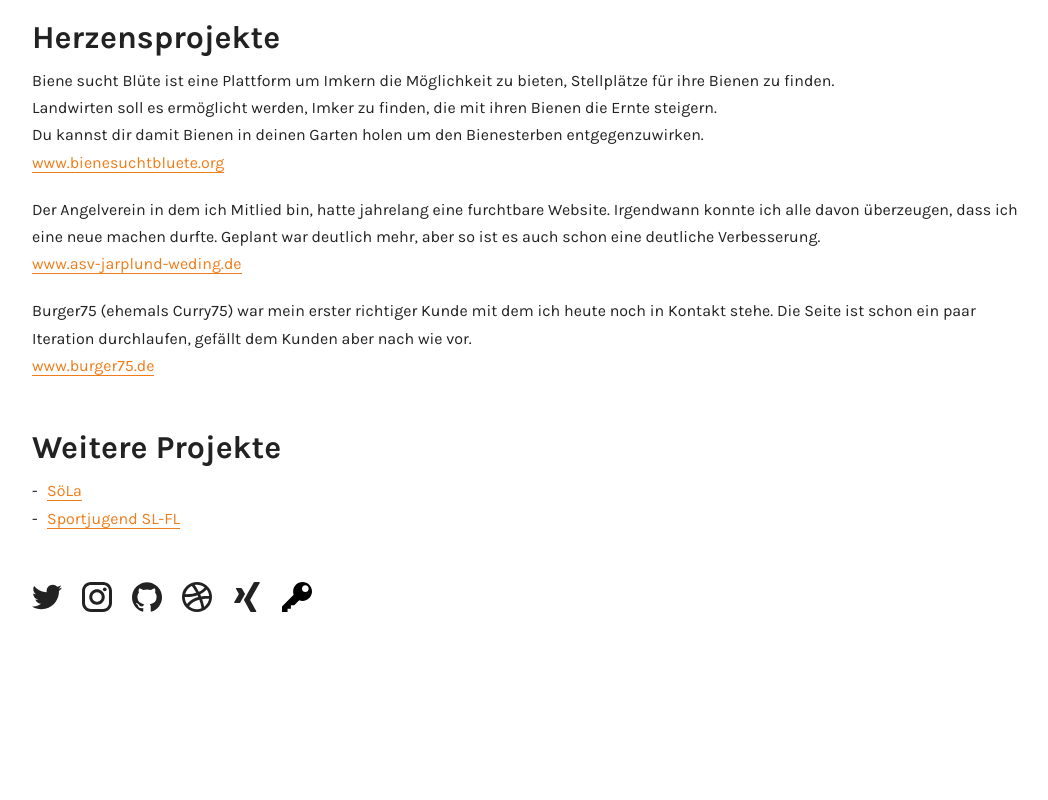
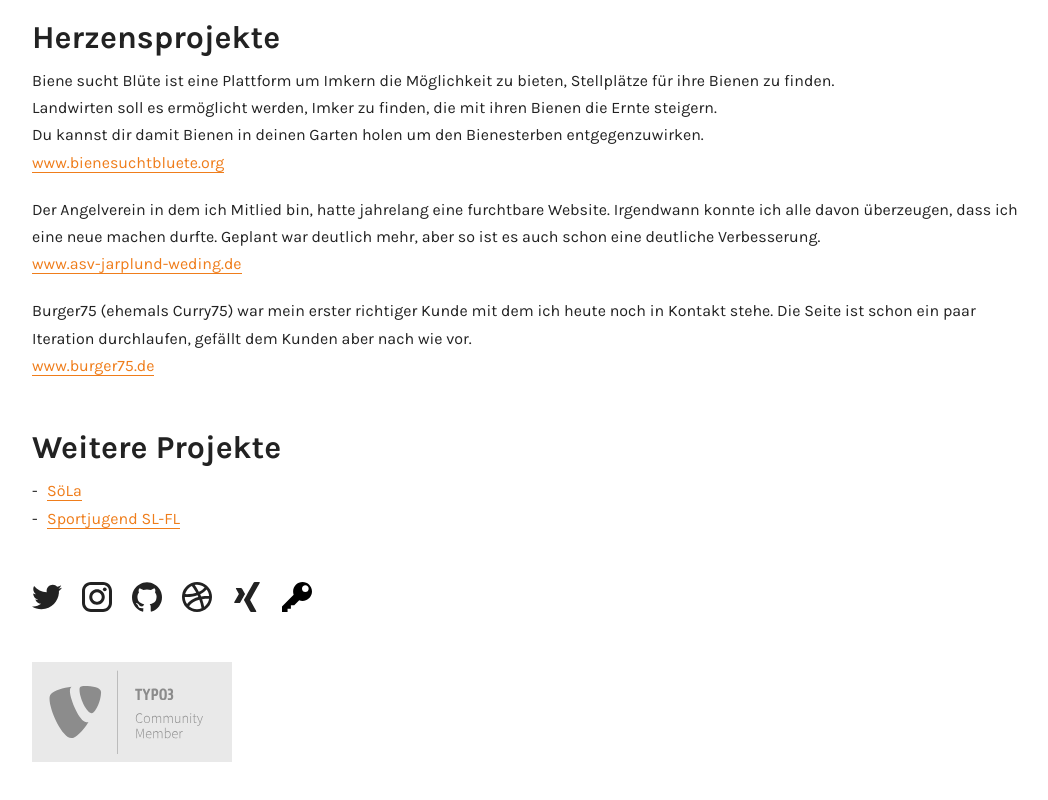
Before and after one commit to runepiper/runepi-website, a plain HTML site: page index.html in a window 1280 px wide. Shown: the part 1439-2239 px from the top of the page, without its empty margins (108-1156 px from the left). Before the commit the page ends 2101 px from the top, so only its background shows below. Drawn offline with Linux system fonts and the light colour scheme.

Commit message:
[TASK] Add »TYPO3 Community Member« badge

```diff
--- a/assets/stylesheets/main.css
+++ b/assets/stylesheets/main.css
@@ -286,6 +286,27 @@
         background-image: url(../images/key.svg);
     }
 
+    .typo3-community-member {
+        max-width: 1020px;
+        margin: auto auto 50px;
+        padding-left: 10px;
+        padding-right: 10px;
+    }
+
+    .typo3-community-member__link {
+        max-width: 200px;
+        display: block;
+        border-bottom: 0;
+    }
+
+    .typo3-community-member__link:hover {
+        background-color: transparent;
+    }
+
+    .typo3-community-member__image {
+        display: block;
+    }
+
 @media all and (max-width: 870px) {
 
     article img {
--- a/index.html
+++ b/index.html
@@ -12,7 +12,7 @@
         <meta name="description" content="Rune Piper, Webentwickler und seitensprung-Designer aus Flensburg, dem echten Norden von Deutschland.">
         <link rel="canonical" href="https://www.runepiper.de/">
         <noscript>
-            <link rel="stylesheet" href="assets/stylesheets/main.css">
+            <link rel="stylesheet" href="assets/stylesheets/main.css?v=1.1">
             <link href="https://fonts.googleapis.com/css?family=PT+Serif:400,700" rel="stylesheet">
         </noscript>
         <!--[if lt IE 9]><script src="//html5shiv.googlecode.com/svn/trunk/html5.js"></script><![endif]-->
@@ -102,9 +102,14 @@
                 <li><a href="assets/content/gpg.asc" title="GPG herunterladen">GPG Key</a></li>
             </ul>
         </footer>
+        <figure class="typo3-community-member">
+            <a class="typo3-community-member__link" href="https://typo3.org" target="_blank" rel="noopener">
+                <img class="typo3-community-member__image" src="assets/images/typo3-community-member.svg">
+            </a>
+        </figure>
         <script>
             var head = document.head;
-            head.innerHTML += '<link rel="stylesheet" href="assets/stylesheets/main.css?v=1">';
+            head.innerHTML += '<link rel="stylesheet" href="assets/stylesheets/main.css?v=1.1">';
             head.innerHTML += '<link href="https://fonts.googleapis.com/css?family=Karla:400,700" rel="stylesheet">';
         </script>
     </body>
```
Also changed, not shown: assets/images/typo3-community-member.svg (added).
